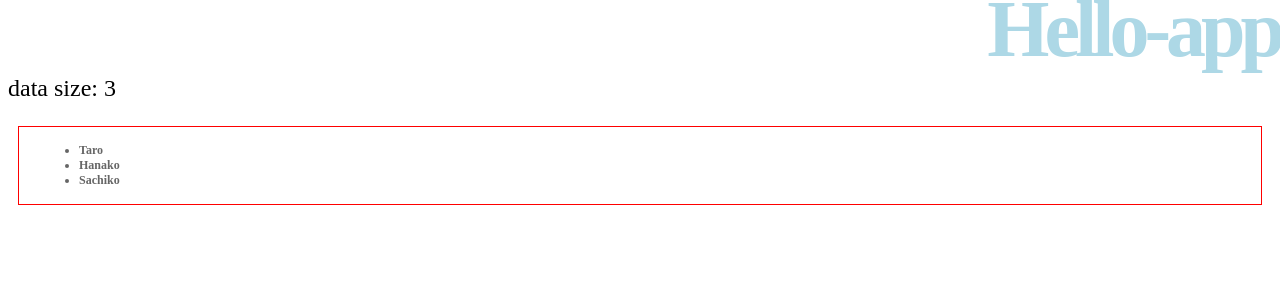
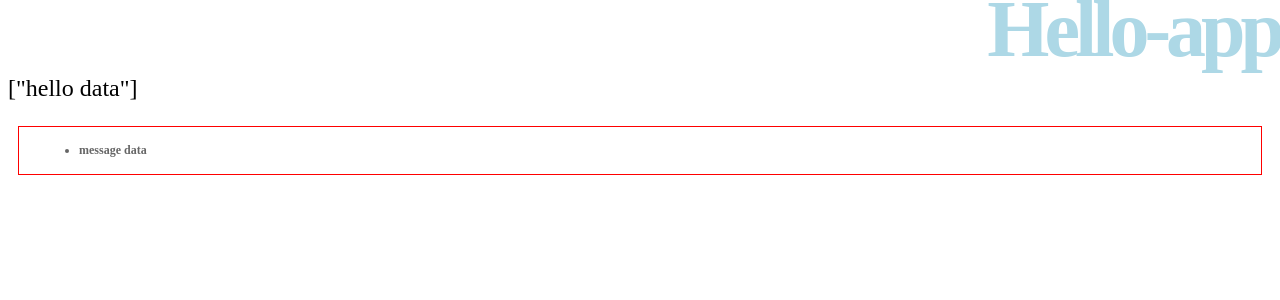
Before and after one commit to yuri-misonoo/angular-app, an Angular app: page / in a window 1280 px wide. Shown: the top 300 px of the page. Built offline with nearby package versions, Linux system fonts and the light colour scheme.

Commit message:
シングルトンでないサービス

```diff
--- a/src/app/hello/hello.component.ts
+++ b/src/app/hello/hello.component.ts
@@ -4,16 +4,19 @@ import { MycheckService } from '../mycheck.service';
 @Component({
   selector: 'app-hello',
   templateUrl: './hello.component.html',
-  styleUrls: ['./hello.component.css']
+  styleUrls: ['./hello.component.css'],
+  providers: [MycheckService],
 })
 export class HelloComponent implements OnInit {
   title!:string;
   message!:string;
 
-  constructor(private service:MycheckService) {}
+  constructor(private service:MycheckService) {
+    service.push('hello data')
+  }
 
   ngOnInit() {
     this.title = 'Hello-app';
-    this.message = 'data size: ' + this.service.size;
+    this.message = this.service.json;
   }
 }
--- a/src/app/message/message.component.ts
+++ b/src/app/message/message.component.ts
@@ -4,12 +4,15 @@ import { MycheckService } from '../mycheck.service';
 @Component({
   selector: 'app-message',
   templateUrl: './message.component.html',
-  styleUrls: ['./message.component.css']
+  styleUrls: ['./message.component.css'],
+  providers: [MycheckService],
 })
 export class MessageComponent implements OnInit {
   content!:string[];
 
-  constructor(private service:MycheckService) {}
+  constructor(private service:MycheckService) {
+    service.push('message data');
+  }
 
   ngOnInit() {
     this.content = this.service.list;
```
